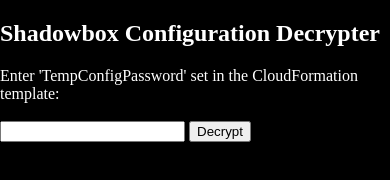
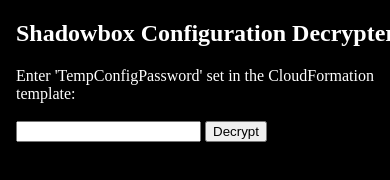
Before and after one commit to OllieGeek/AWS-ShadowsocksServer, a plain HTML site: page s3-config-website/index_template.html in a window 390 px wide. Drawn offline with Linux system fonts and the light colour scheme.

Commit message:
Template aesthetics

```diff
--- a/s3-config-website/index_template.html
+++ b/s3-config-website/index_template.html
@@ -1,10 +1,16 @@
 <!DOCTYPE html>
 <html>
     <head>
+		<meta name="viewport" content="width=device-width, initial-scale=1">
         <meta charset="utf-8">
         <title>Shadowbox Configuration Decrypter</title>
 		<style>
-			body { width: 400px; margin: 0 auto; background-color: black; color: white; }
+			@media all and (max-width:640px){
+				body { width: 100% !important; margin-left:1em !important; margin-right:1em !important; }
+				.encrypted { width: 90% !important; }
+			}
+
+			body { width: 400px; margin: 0 auto; background-color: black; color: white; overflow-x: hidden; }
 			a { color: lightblue; }
 			.main { padding-bottom: 2em; }
 			.container { width: 100%;word-break: break-all; padding: 0.5em; border: 1px solid white; border-radius: 3px; margin-bottom: 0.5em; }
```
Also changed, not shown: 1 other file.
